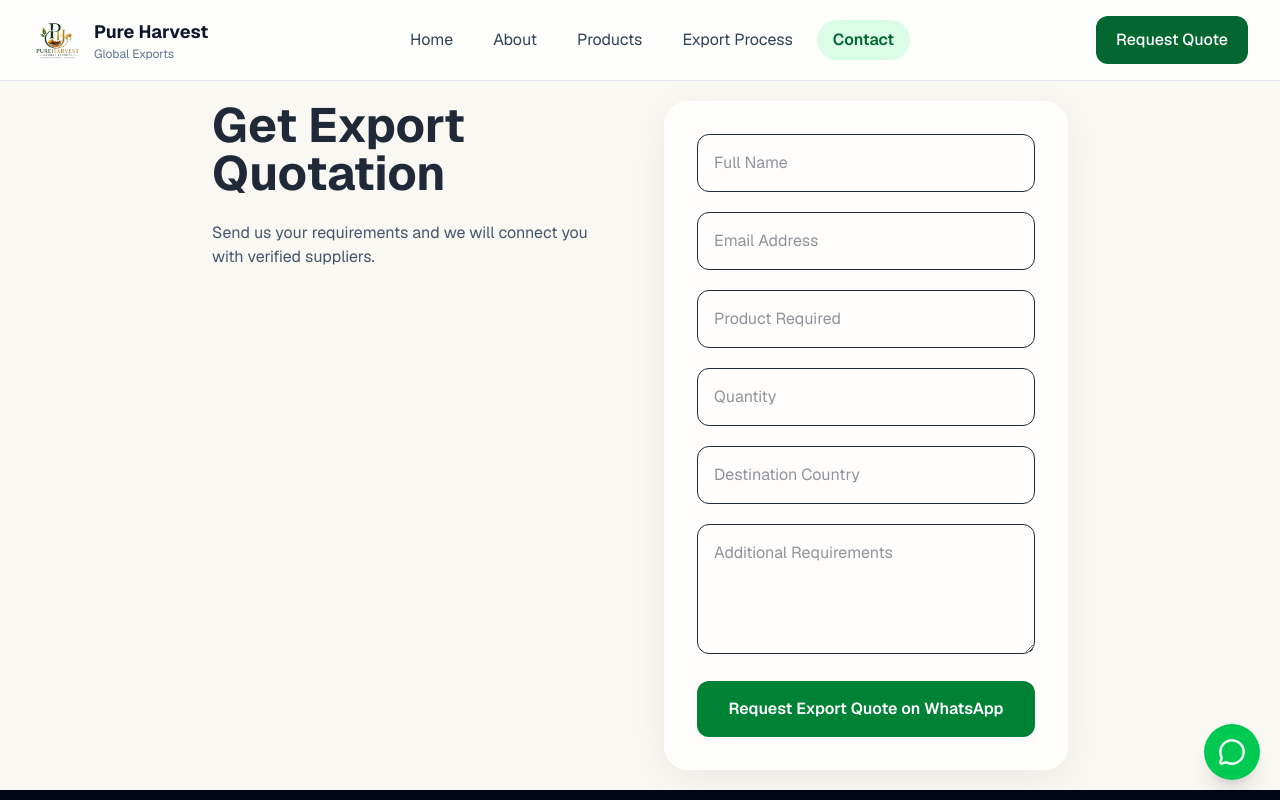
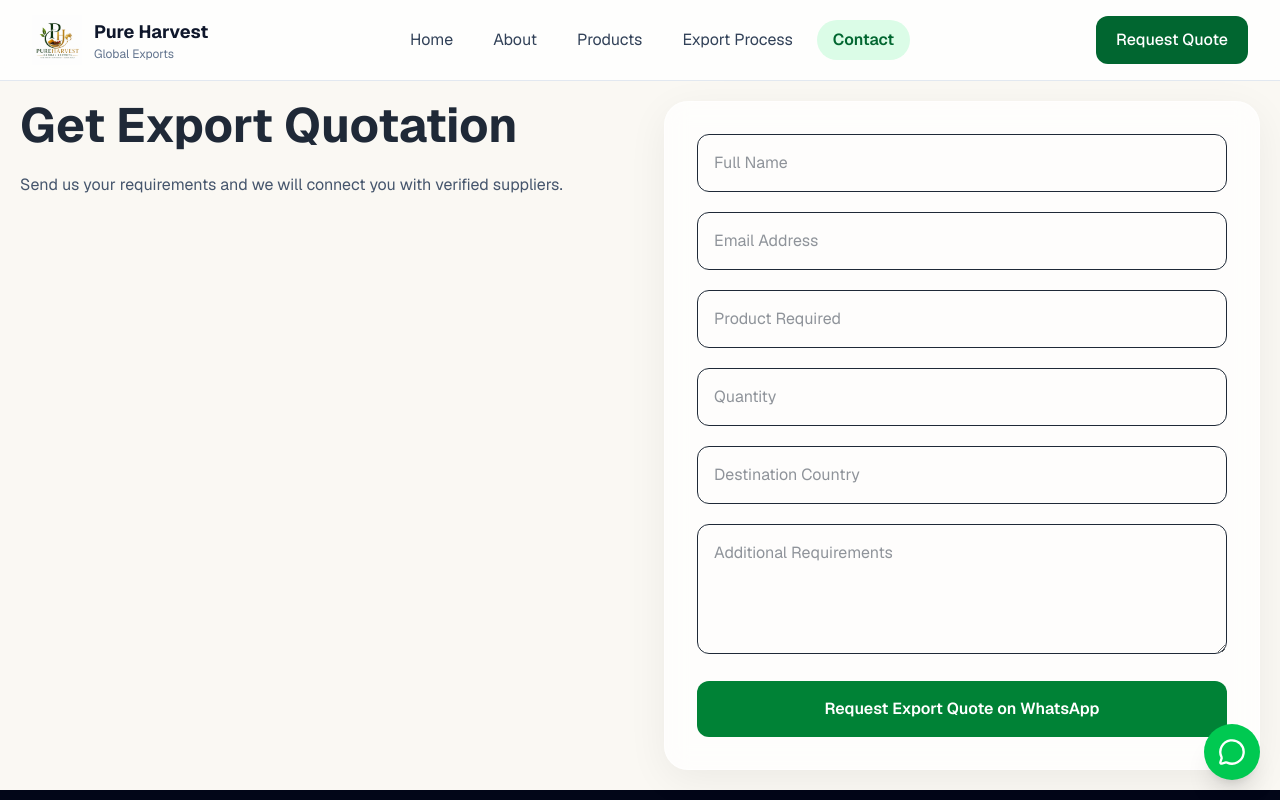
Before and after one commit to SaritaGp100/PureHarvest-Global-Export, a Next.js app: page /contact in a window 1280 px wide. Shown: the top 800 px of the page. Built offline with nearby package versions, Linux system fonts and the light colour scheme.

Commit message:
fix header everywhere

```diff
--- a/app/contact/page.tsx
+++ b/app/contact/page.tsx
@@ -39,7 +39,7 @@
 
   return (
     <section className="py-5">
-      <div className="max-w-4xl mx-auto px-5">
+      <div className="max-w-7xl mx-auto px-5">
 
         <div className="grid lg:grid-cols-2 gap-12">
 
```
